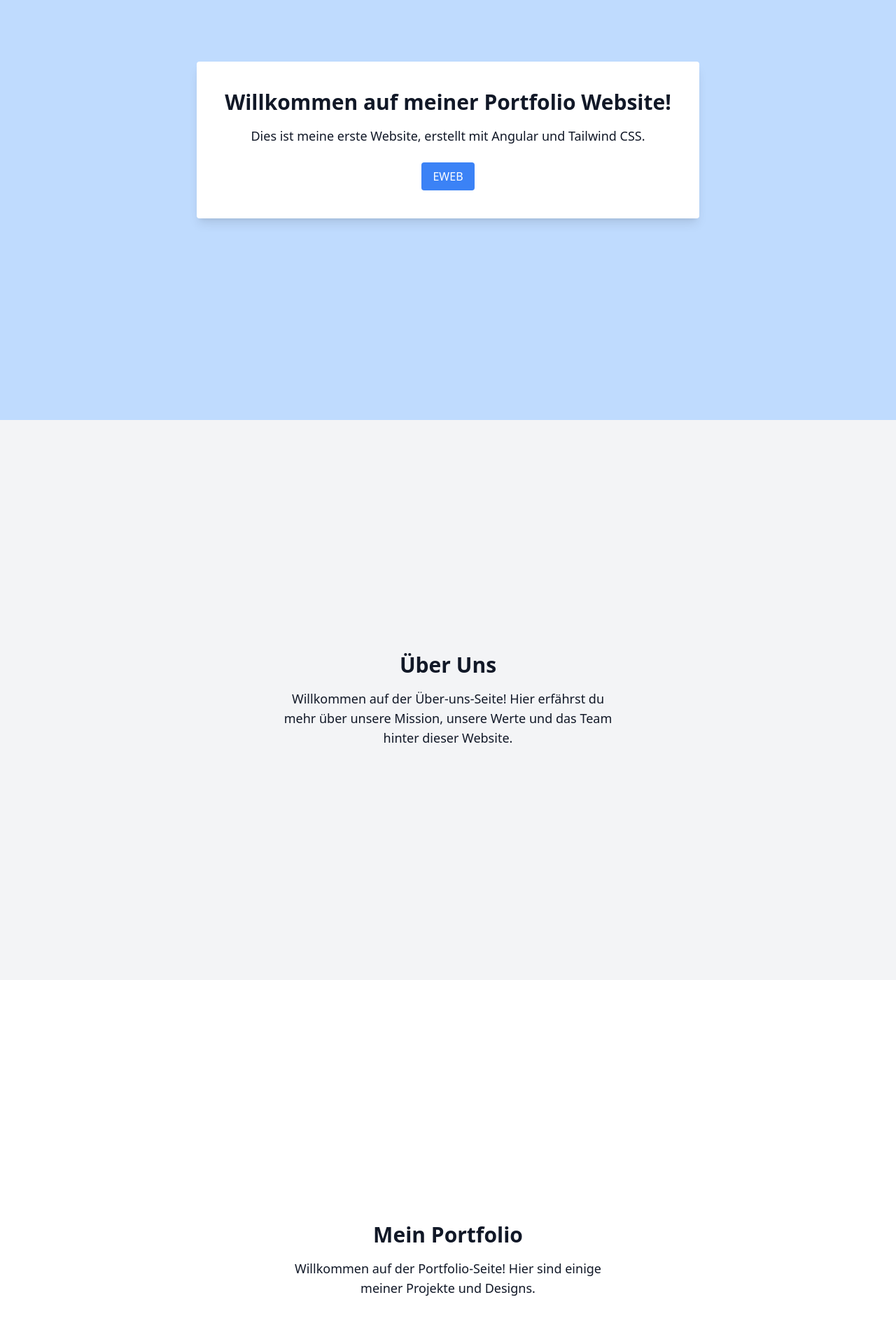
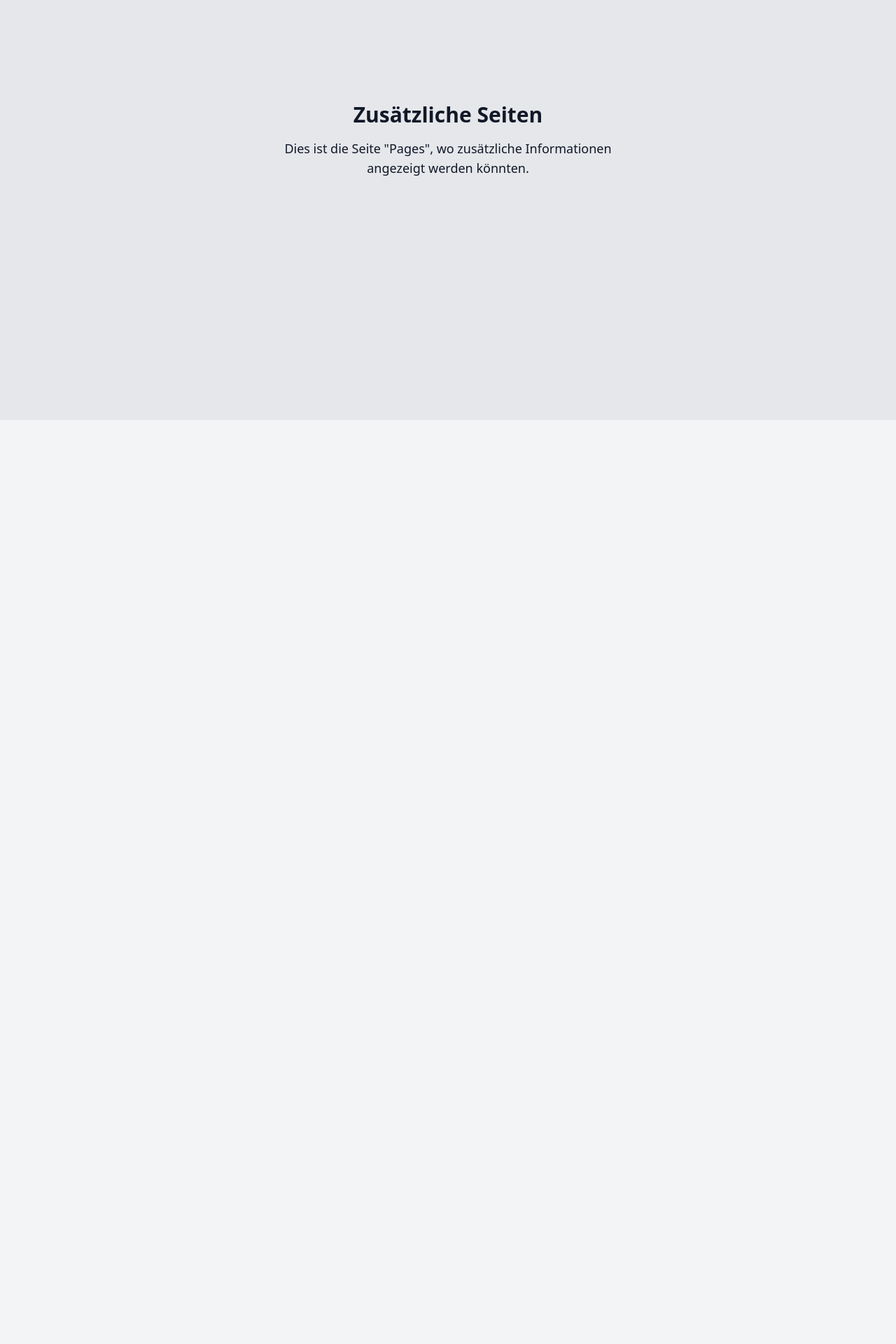
Before and after one commit to cyrilgarillo/portfolio-page, an Angular app: page /pages in a window 1280 px wide. Before the commit this address led to /. Shown: the part 200-2120 px from the top of the page at 70% size. After the commit the page ends 800 px from the top, so only its background shows below. Built offline with nearby package versions, Linux system fonts and the light colour scheme.

Commit message:
Home + Pages

```diff
--- a/src/app/app.component.html
+++ b/src/app/app.component.html
@@ -1,48 +1,10 @@
-<!-- Navigation bar mit Ankern zu den Abschnitten -->
+<!-- Navigation bar mit Angular-Routing -->
 <nav class="fixed top-0 w-full bg-white shadow-md z-10 p-4 flex justify-center space-x-8">
-    <a href="#home" class="text-lg font-semibold hover:text-blue-500">Home</a>
-    <a href="#about" class="text-lg font-semibold hover:text-blue-500">About</a>
-    <a href="#portfolio" class="text-lg font-semibold hover:text-blue-500">Portfolio</a>
-    <a href="#pages" class="text-lg font-semibold hover:text-blue-500">Pages</a>
+    <a routerLink="/" class="text-lg font-semibold hover:text-blue-500">Home</a>
+    <a routerLink="/about" class="text-lg font-semibold hover:text-blue-500">About</a>
+    <a routerLink="/portfolio" class="text-lg font-semibold hover:text-blue-500">Portfolio</a>
+    <a routerLink="/pages" class="text-lg font-semibold hover:text-blue-500">Pages</a>
   </nav>
 
-  <!-- Startseite -->
-  <section id="home" class="min-h-screen flex items-center justify-center bg-blue-200">
-    <div class="text-center p-10 bg-white rounded shadow-lg">
-      <h1 class="text-3xl font-bold mb-4">Willkommen auf meiner Portfolio Website!</h1>
-      <p class="text-lg">Dies ist meine erste Website, erstellt mit Angular und Tailwind CSS.</p>
-      <button class="mt-6 px-4 py-2 bg-blue-500 text-white rounded hover:bg-blue-600">
-        EWEB
-      </button>
-    </div>
-  </section>
-
-  <!-- About Section -->
-  <section id="about" class="min-h-screen flex items-center justify-center bg-gray-100">
-    <div class="text-center p-10 max-w-xl">
-      <h2 class="text-3xl font-bold mb-4">Über Uns</h2>
-      <p class="text-lg">
-        Willkommen auf der Über-uns-Seite! Hier erfährst du mehr über unsere Mission, unsere Werte und das Team hinter dieser Website.
-      </p>
-    </div>
-  </section>
-
-  <!-- Portfolio Section -->
-  <section id="portfolio" class="min-h-screen flex items-center justify-center bg-white">
-    <div class="text-center p-10 max-w-xl">
-      <h2 class="text-3xl font-bold mb-4">Mein Portfolio</h2>
-      <p class="text-lg">
-        Willkommen auf der Portfolio-Seite! Hier sind einige meiner Projekte und Designs.
-      </p>
-    </div>
-  </section>
-
-  <!-- Pages Section -->
-  <section id="pages" class="min-h-screen flex items-center justify-center bg-gray-200">
-    <div class="text-center p-10 max-w-xl">
-      <h2 class="text-3xl font-bold mb-4">Zusätzliche Seiten</h2>
-      <p class="text-lg">
-        Dies ist die Seite "Pages", wo zusätzliche Informationen angezeigt werden könnten.
-      </p>
-    </div>
-  </section>
+  <!-- Router Outlet für dynamisches Laden der Seiten -->
+  <router-outlet></router-outlet>
--- /dev/null
+++ b/src/app/home/home.component.html
@@ -0,0 +1,9 @@
+<div class="min-h-screen flex items-center justify-center bg-blue-200">
+    <div class="text-center p-10 bg-white rounded shadow-lg">
+      <h1 class="text-3xl font-bold mb-4">Willkommen auf meiner Portfolio Website!</h1>
+      <p class="text-lg">Dies ist meine erste Website, erstellt mit Angular und Tailwind CSS.</p>
+      <button class="mt-6 px-4 py-2 bg-blue-500 text-white rounded hover:bg-blue-600">
+        EWEB
+      </button>
+    </div>
+  </div>
--- /dev/null
+++ b/src/app/pages/pages.component.html
@@ -0,0 +1,6 @@
+<div class="p-10 bg-gray-200 min-h-screen flex flex-col items-center justify-center">
+    <h2 class="text-3xl font-bold mb-4">Zusätzliche Seiten</h2>
+    <p class="text-lg max-w-lg text-center">
+      Dies ist die Seite "Pages", wo zusätzliche Informationen angezeigt werden könnten.
+    </p>
+  </div>
```
Also changed, not shown: src/app/app-routing.module.ts (+5 -3 lines), src/app/home/home.component.ts (added, +12 -0 lines), src/app/pages/pages.component.ts (added, +12 -0 lines), src/app/home/home.component.css (added), src/app/pages/pages.component.css (added), 2 other files (tests, documents, lock files or other folders).
